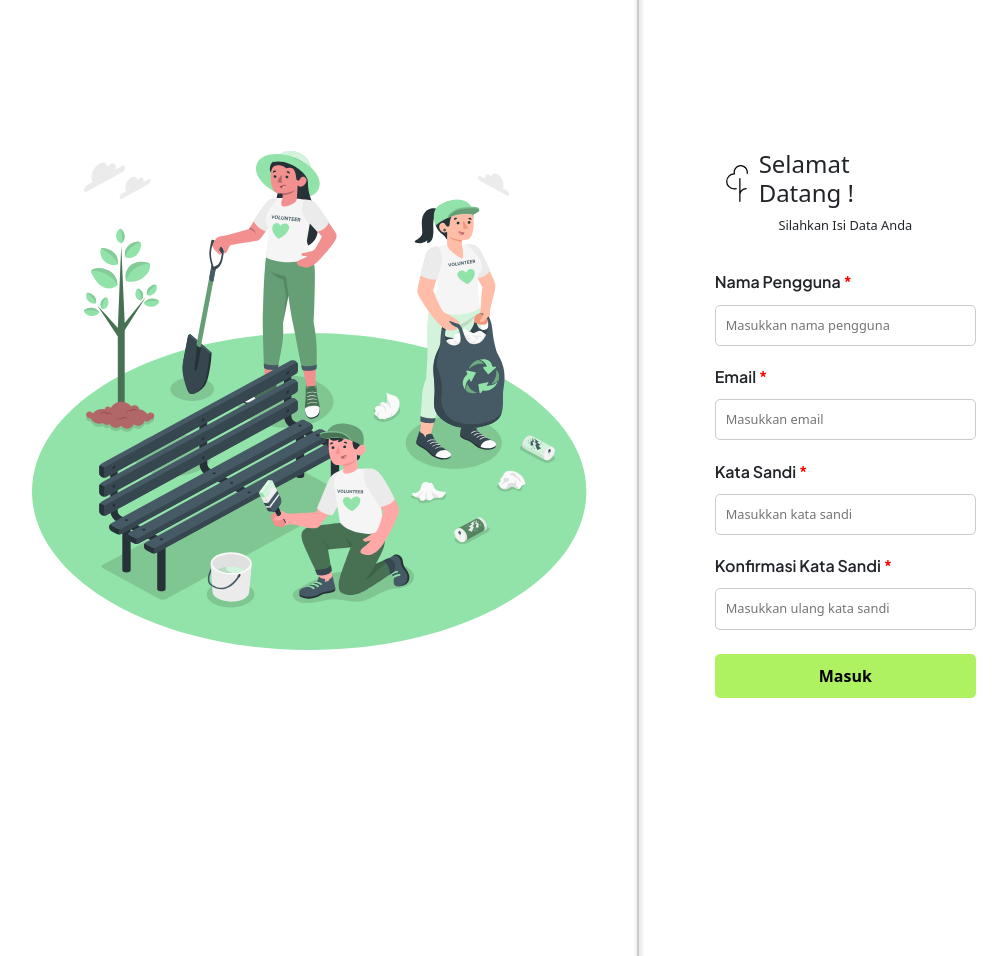
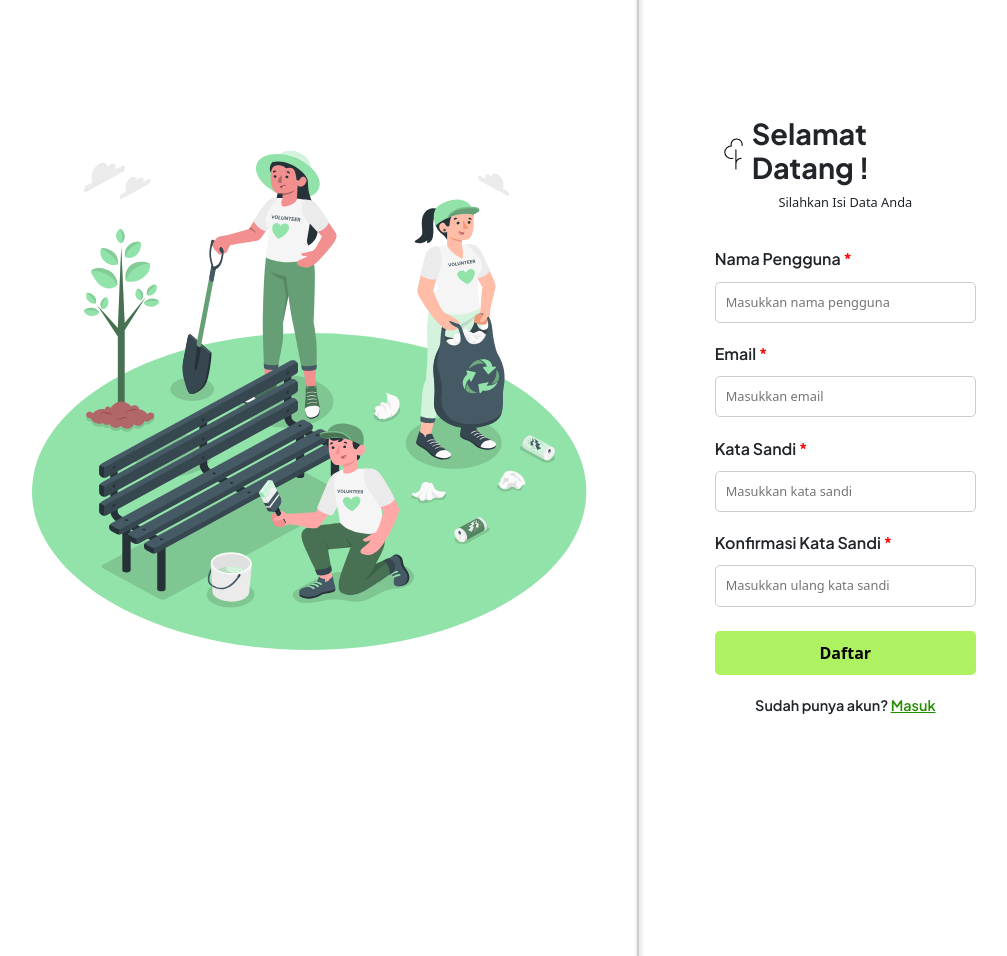
Before and after one commit to mochafri/Voluntrack-project, a PHP site: the page made by Register page/register.html in a window 1280 px wide. Shown: the top 956 px of the page, without its empty margins (152-1159 px from the left). Run offline with PHP 8.4, Linux system fonts and the light colour scheme.

Commit message:
ada yang kurang

```diff
--- a/Login page/login.html
+++ b/Login page/login.html
@@ -46,6 +46,7 @@
                     <a href="#">Lupa Kata Sandi?</a>
                 </div>
                 <button>Masuk</button>
+                <p>Tidak punya akun? <a href="">Daftar disini</a></p>
             </div>
             <div class="garis"></div>
             <div class="col-8 d-flex justify-content-center align-items-center">
--- a/Register page/register.css
+++ b/Register page/register.css
@@ -40,8 +40,9 @@ body {
 }
 
 
-.input-form .logo h5, .welcome h5 {
-    font-size: 1.5em;
+.input-form .welcome h5 {
+    font-size: 1.8em;
+    font-family: 'jakartaSansBold';
 }
 
 .input-form .welcome p {
@@ -90,6 +91,17 @@ body {
     padding: 10px 0;
 }
 
+.input-form p:last-child {
+    text-align: center;
+    margin-top: 20px;
+    font-size: .9em;
+    font-family: 'jakartaSansSemiBold';
+}
+
+.input-form p a {
+    color: #258D00;
+}
+
 /* Kata Sandi salah */
 .wrong-pw {
     width: 13vw;
--- a/Register page/register.html
+++ b/Register page/register.html
@@ -33,7 +33,8 @@
                     <label for="password">Konfirmasi Kata Sandi <span>*</span></label>
                     <input type="password" id="password" placeholder="Masukkan ulang kata sandi">
                 </div>
-                <button class="mt-4">Masuk</button>
+                <button class="mt-4">Daftar</button>
+                <p>Sudah punya akun? <a href="">Masuk</a></p>
             </div>
         </div>
     </div>
```
Also changed, not shown: Login page/login.css (+17 -0 lines).
